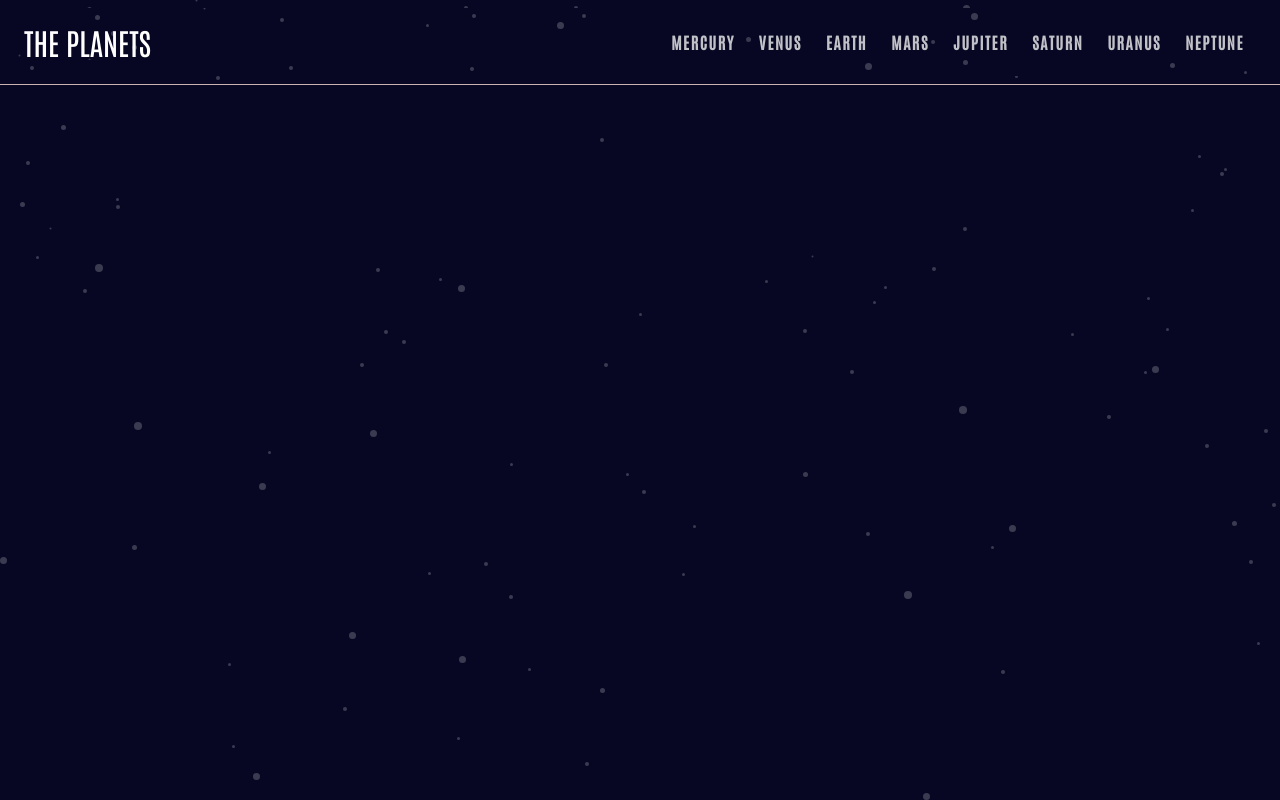
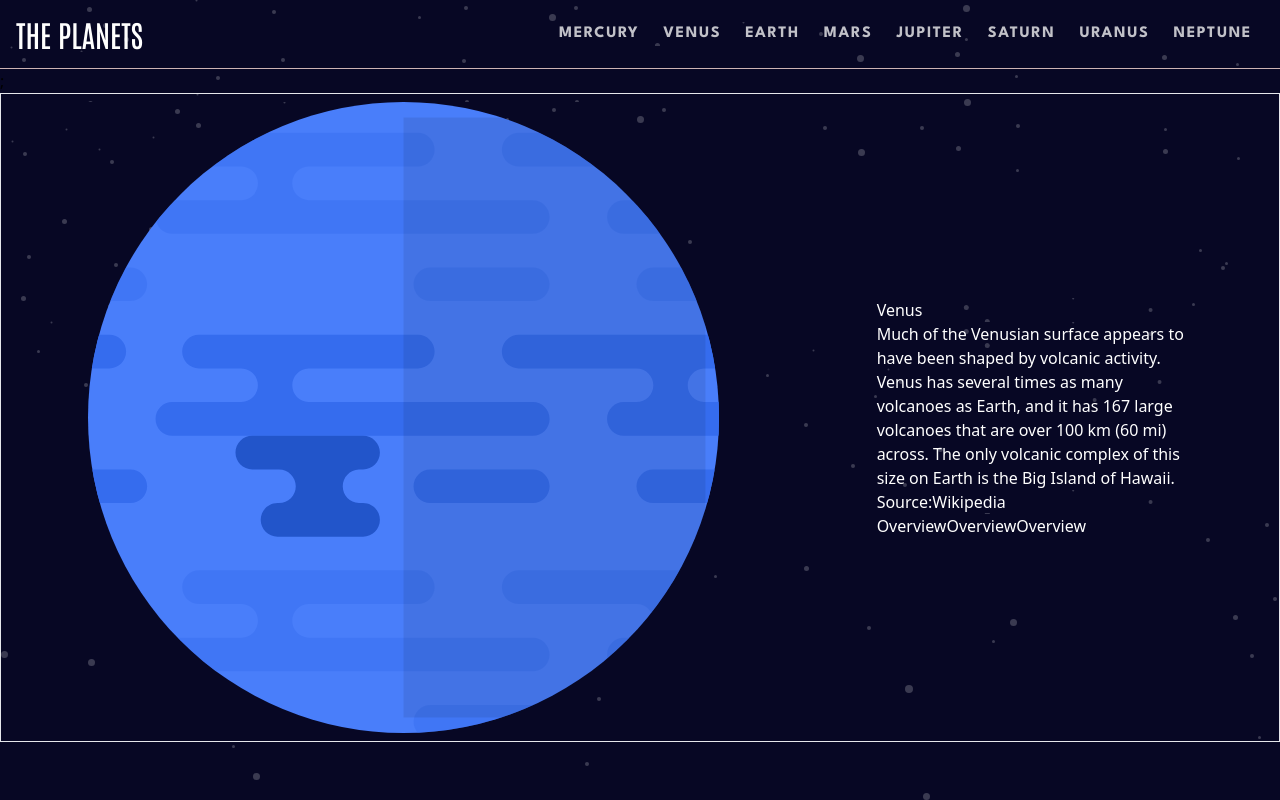
Before and after one commit to paulomiguelJS/planets, a React (Vite) app: page / in a window 1280 px wide. Built offline with nearby package versions, Linux system fonts and the light colour scheme.

Commit message:
Main content, planet component, aside and button component created

```diff
--- a/src/Pages/index.jsx
+++ b/src/Pages/index.jsx
@@ -1,16 +1,14 @@
-import React from 'react'
-import Header from '../components/Header'
+import React from "react";
+import Header from "../components/Header";
+import Planet from "../components/Planet";
 
 const Home = () => {
   return (
     <>
-    <div className=' container mx-auto p-2'>
-     <Header />
-    </div>
-    <div className='border-b border-[#ccb3b3]'></div>
+      <Header />
+      <Planet />
     </>
+  );
+};
 
-  )
-}
-
-export default Home
+export default Home;
--- /dev/null
+++ b/src/components/Button/index.jsx
@@ -0,0 +1,9 @@
+import React from 'react'
+
+const Button = () => {
+  return (
+    <button>Overview</button>
+  )
+}
+
+export default Button
--- a/src/components/Header/index.jsx
+++ b/src/components/Header/index.jsx
@@ -2,12 +2,13 @@ import React from 'react'
 
 const Header = () => {
   return (
-      <header className='flex justify-between items-center p-4'>
+    <>
+      <header className='flex justify-between items-center p-4 container mx-auto'>
            <div>
         <h1 className='text-[#ffffff] font-title text-3xl cursor-pointer'>THE PLANETS</h1>
         </div>
         <nav >
-       <ul className='flex flex-row text-[#c1c1c8] font-title font-bold tracking-widest '>
+       <ul className='flex flex-row text-[#c1c1c8] font-body font-bold tracking-widest '>
            <li className='mx-3 hover:text-white'><a href="">MERCURY</a></li>
            <li className='mx-3 hover:text-white'><a href="">VENUS</a></li>
            <li className='mx-3 hover:text-white'><a href="">EARTH</a></li>
@@ -19,7 +20,8 @@ const Header = () => {
        </ul>
        </nav>
       </header>
-
+      <div className="border-b border-[#ccb3b3]"></div>;
+      </>
   )
 }
 
--- /dev/null
+++ b/src/components/Planet/index.jsx
@@ -0,0 +1,30 @@
+import React from 'react'
+import Button from '../Button'
+import pic from "../../assets/planet-neptune.svg";
+
+
+const Planet = () => {
+  return (
+    <main className='p-2 container mx-auto text-white flex items-center justify-around border'>
+        <div className='basis-1/2'>
+            <img className='' src={pic} />
+        </div>
+        <aside className='basis-1/4'>
+            <h1>Venus</h1>
+            <p>Much of the Venusian surface appears to have been shaped by volcanic activity.
+                Venus has several times as many volcanoes as Earth, and it has 167 large volcanoes that are over 100 km (60 mi) across.
+                 The only volcanic complex of this size on Earth is the Big Island of Hawaii.</p>
+            <div>
+                <span>Source:</span>
+                <a href="#">Wikipedia </a>
+            </div>
+            <Button></Button>
+            <Button></Button>
+            <Button></Button>
+
+        </aside>
+    </main>
+  )
+}
+
+export default Planet
```
